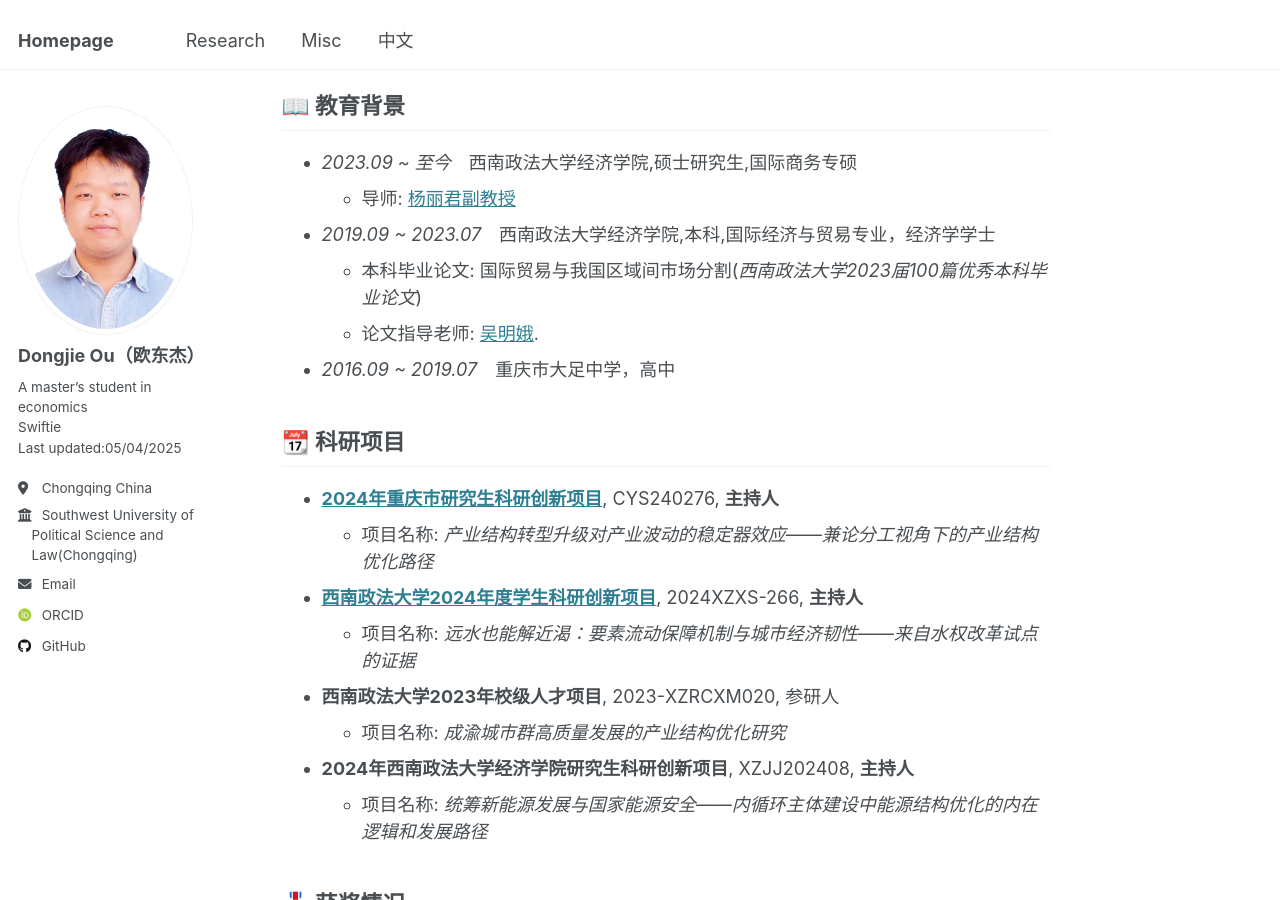
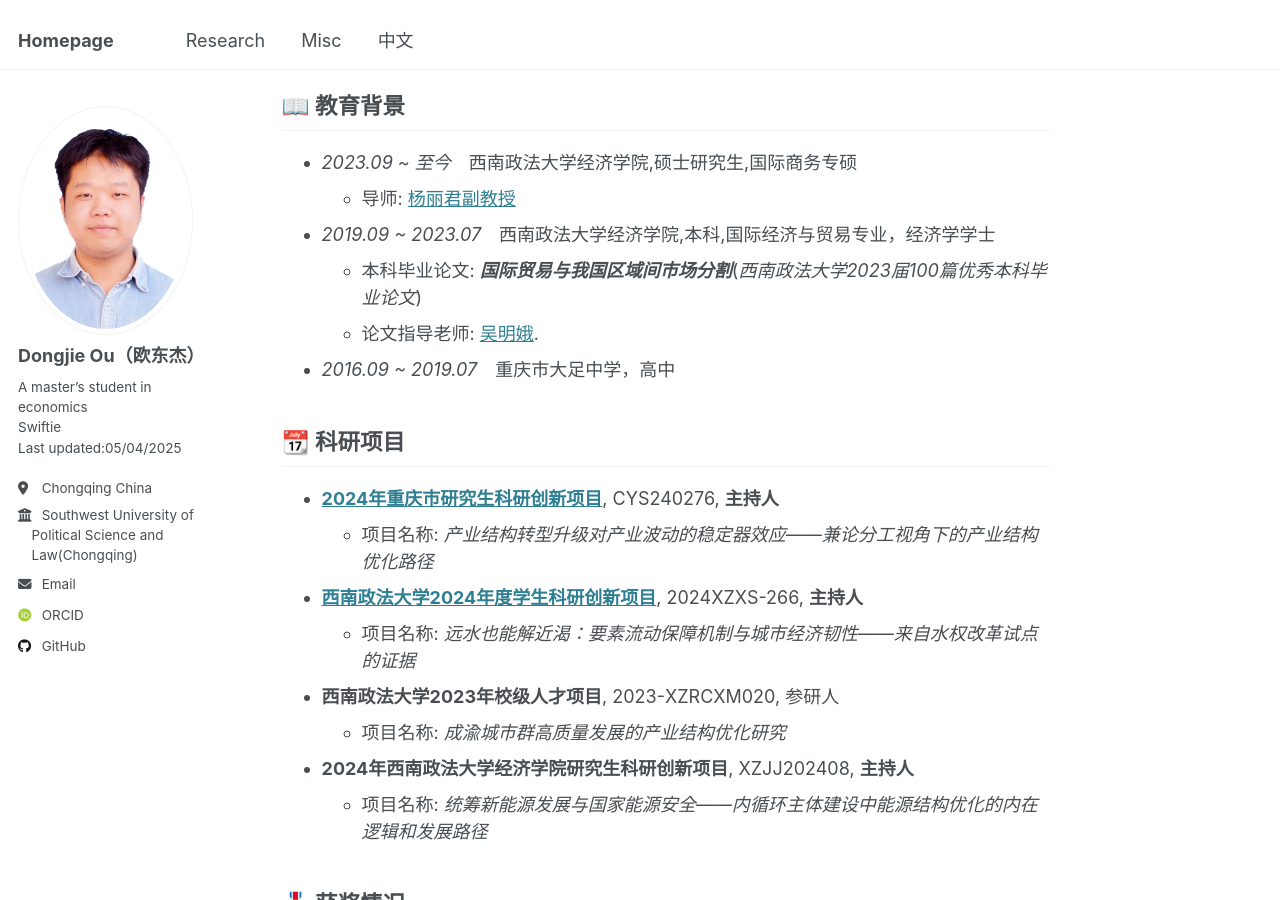
Before and after one commit to oudongjie2001/oudongjie2001.github.io, a Jekyll site: the page built from _pages/dongjieou_cn.md, in a window 1280 px wide and 900 px high, scrolled down 818 px. Built offline with Jekyll 4.4.1, drawn with Linux system fonts in a browser that asks for light colours; some web fonts are replaced.

```diff
--- a/_pages/dongjieou_cn.md
+++ b/_pages/dongjieou_cn.md
@@ -24,7 +24,7 @@ redirect_from:
 - *2023.09 ~ 至今*&emsp;西南政法大学经济学院,硕士研究生,国际商务专硕
   - 导师: [杨丽君副教授](https://es.swupl.edu.cn/szdw/zrjs/ax/x1gjjjymyx/283110.htm)
 - *2019.09 ~ 2023.07*&emsp;西南政法大学经济学院,本科,国际经济与贸易专业，经济学学士
-  - 本科毕业论文: 国际贸易与我国区域间市场分割(*西南政法大学2023届100篇优秀本科毕业论文*)
+  - 本科毕业论文: ***国际贸易与我国区域间市场分割***(*西南政法大学2023届100篇优秀本科毕业论文*)
   - 论文指导老师: [吴明娥](https://es.swupl.edu.cn/szdw/zrjs/ax/x1gjjjymyx/283106.htm).
 - *2016.09 ~ 2019.07*&emsp;重庆市大足中学，高中
 
```
